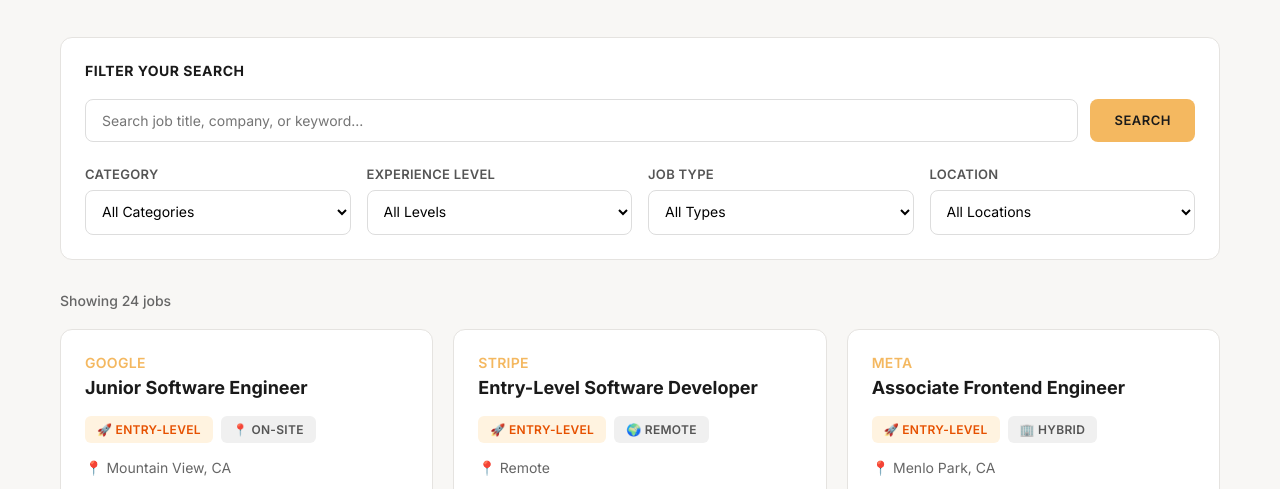
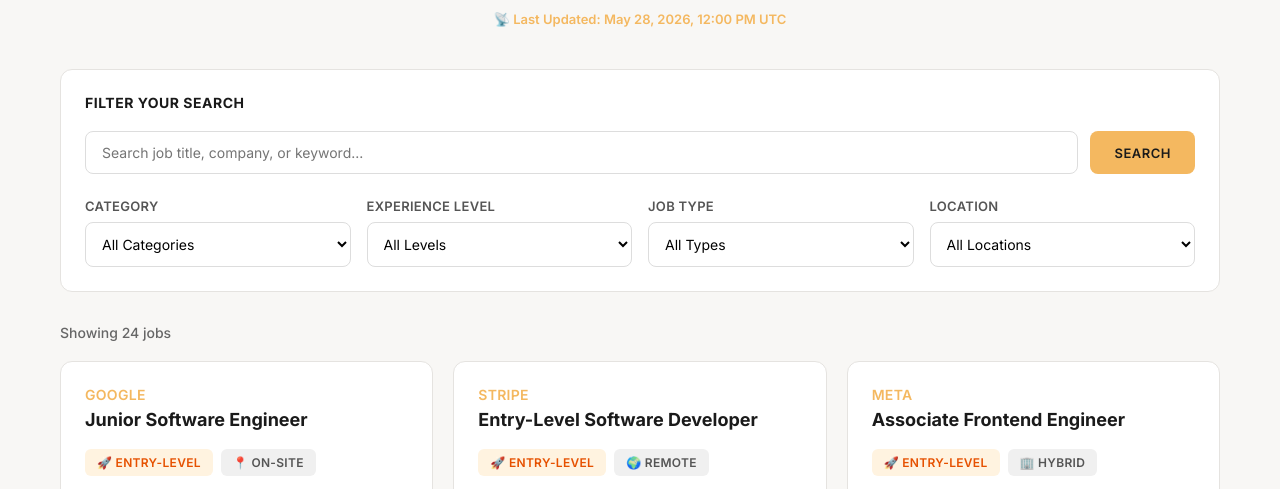
Before and after one commit to 09-sodev/09-sodev.github.io, a website: page livejobs.html in a window 1280 px wide. Shown: the part 237-726 px from the top of the page. Drawn offline with Linux system fonts and the light colour scheme.

Commit message:
Add real-time last updated timestamp to jobs page

```diff
--- a/livejobs.html
+++ b/livejobs.html
@@ -430,6 +430,9 @@
         <div class="hero">
             <h1><span class="gold">ENTRY-LEVEL</span> Jobs</h1>
             <p>Real opportunities for college students and recent grads. Updated daily from LinkedIn, Indeed, WayUp, and CollegeGrad.</p>
+            <p style="font-size: 13px; color: #F4B860; font-weight: 600; margin-top: 12px;">
+                📡 Last Updated: <span id="lastUpdated">Loading...</span>
+            </p>
         </div>
 
         <!-- Filters -->
@@ -529,10 +532,27 @@
                 const response = await fetch('/jobs-data.json?v=' + Date.now());
                 const data = await response.json();
                 allJobsData = data.jobs || [];
+
+                // Display last updated time
+                if (data.metadata && data.metadata.lastUpdated) {
+                    const lastUpdated = new Date(data.metadata.lastUpdated);
+                    const formattedTime = lastUpdated.toLocaleString('en-US', {
+                        month: 'short',
+                        day: 'numeric',
+                        year: 'numeric',
+                        hour: '2-digit',
+                        minute: '2-digit',
+                        timeZone: 'UTC',
+                        timeZoneName: 'short'
+                    });
+                    document.getElementById('lastUpdated').textContent = formattedTime;
+                }
+
                 console.log(`✅ Loaded ${allJobsData.length} live jobs`);
                 return allJobsData;
             } catch (error) {
                 console.error('Error loading jobs data:', error);
+                document.getElementById('lastUpdated').textContent = 'Unable to load';
                 return fallbackJobs;
             }
         }
```
